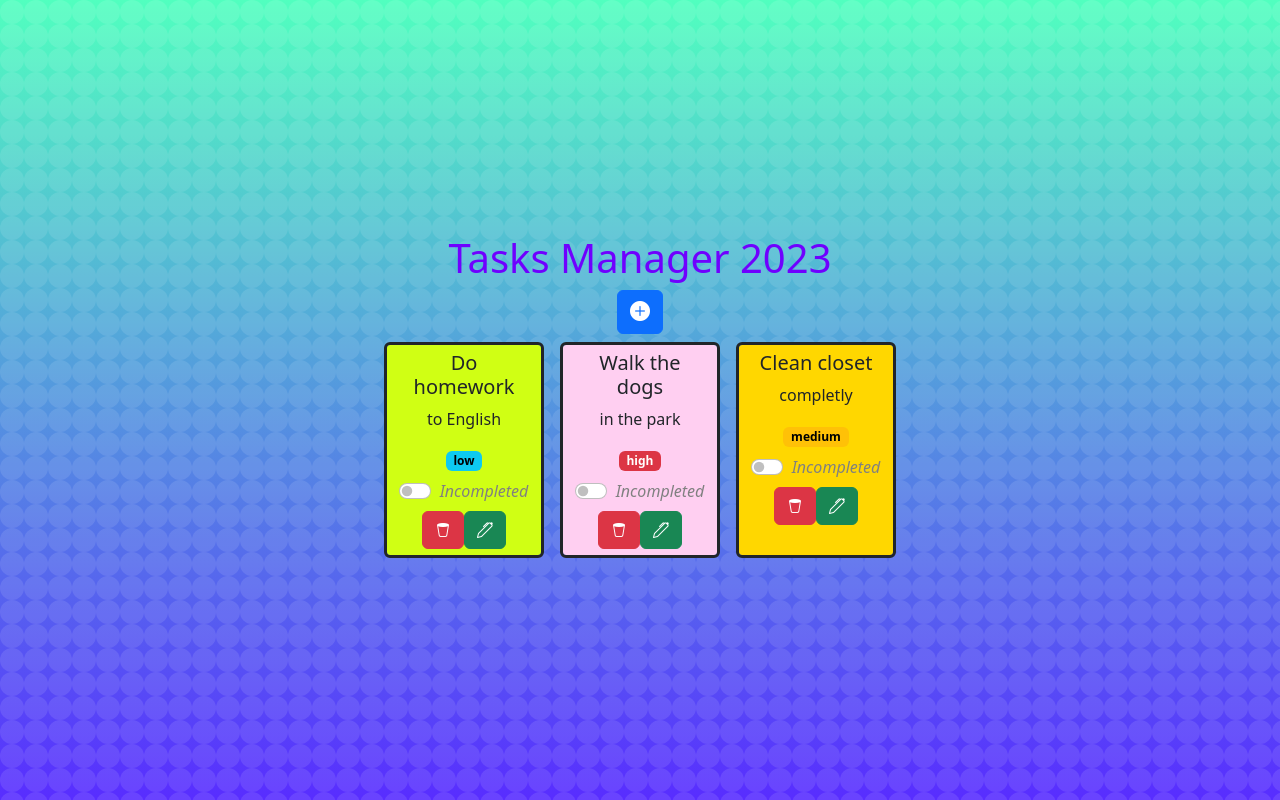
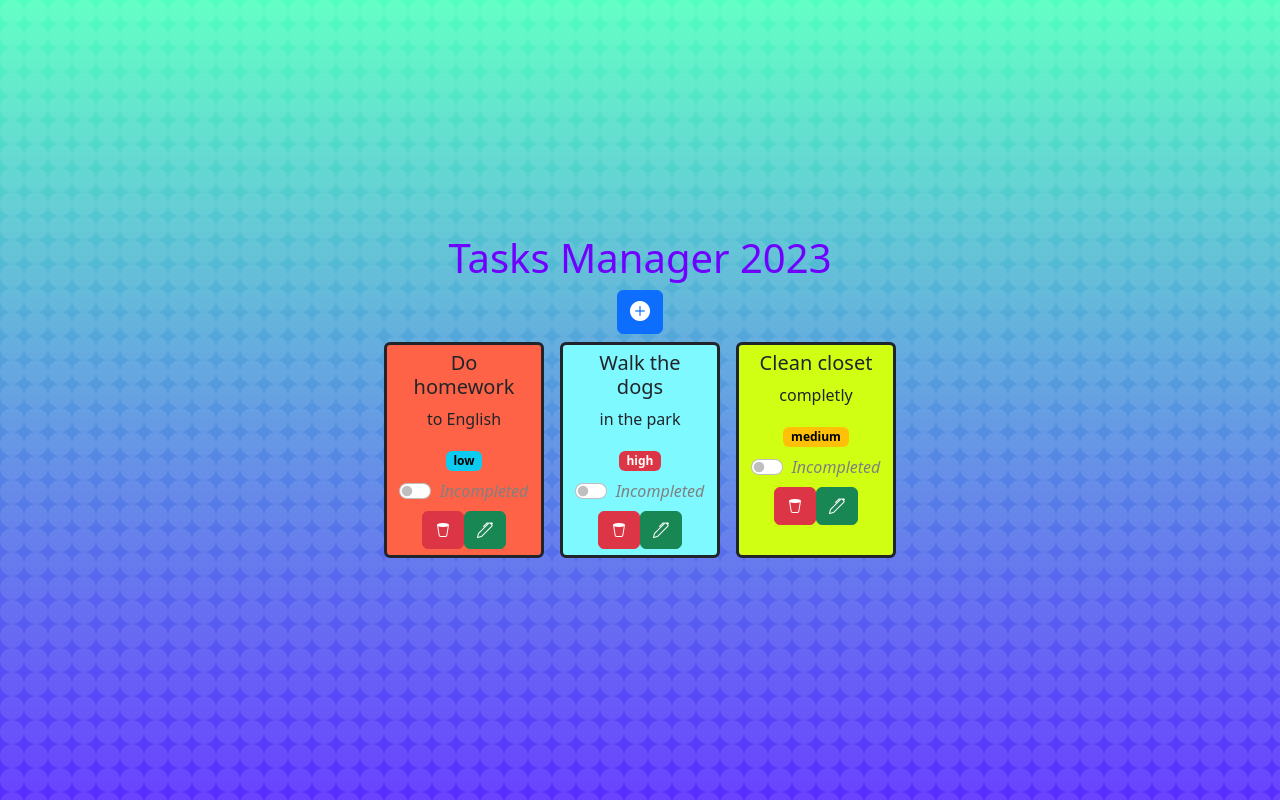
Before and after one commit to betoayza/tasks-manager, a React (Vite) app: page / in a window 1280 px wide. Built offline with nearby package versions, Linux system fonts and the light colour scheme.

Commit message:
UI/UX updated

```diff
--- a/src/components/container/Forms/FormAddTask.jsx
+++ b/src/components/container/Forms/FormAddTask.jsx
@@ -1,7 +1,7 @@
 import React from "react";
 import { Formik, Field, Form, ErrorMessage } from "formik";
 import * as yup from "yup";
-import { useGetRandomColor } from "../../../hooks/useGetRandomColor";
+import { helpGetRandomColor } from "../../../helpers/helpGetRandomColor";
 
 const SignUpSchema = yup.object().shape({
   name: yup
@@ -16,14 +16,13 @@
     .required("Description required"),
   priority: yup
     .string()
-    //.matches(/(low|medium|high)/)
     .oneOf(["low", "medium", "high"], `Only "low", "medium" or "high" accepted`)
     .lowercase()
     .required(`Priority  required`),
 });
 
 export const FormAddTask = ({ setModal, tasks, setTasks }) => {
-  const randomColor = useGetRandomColor();
+  let randomColor = helpGetRandomColor();
 
   return (
     <div>
--- /dev/null
+++ b/src/helpers/helpGetRandomColor.js
@@ -0,0 +1,20 @@
+export const helpGetRandomColor = () => {
+
+  let arrColors = [
+    "#ffa07a",
+    "#ff6347",
+    "#d0ff14",
+    "#ffcff1",
+    "#7df9ff",
+    "#ffd700",
+  ];
+
+  const randomColor = () => {
+    let colorChosen = arrColors[Math.floor(Math.random() * 6)];
+    return colorChosen;
+  };
+
+  const chosenColor = randomColor();
+
+  return chosenColor;
+};
--- a/src/hooks/useGetRandomColor.js
+++ /dev/null
@@ -1,23 +0,0 @@
-import { useState } from "react";
-
-let arrColors = [
-  "#ffa07a",
-  "#ff6347",
-  "#d0ff14",
-  "#ffcff1",
-  "#7df9ff",
-  "#ffd700",
-];
-
-const randomColor = () => {
-  let colorChosen = arrColors[Math.floor(Math.random() * 6)];
-  return colorChosen;
-};
-
-const chosenColor = randomColor();
-
-export const useGetRandomColor = () => {
-  const [randomColor, setRandomColor] = useState(chosenColor);
-
-  return randomColor;
-};
```
